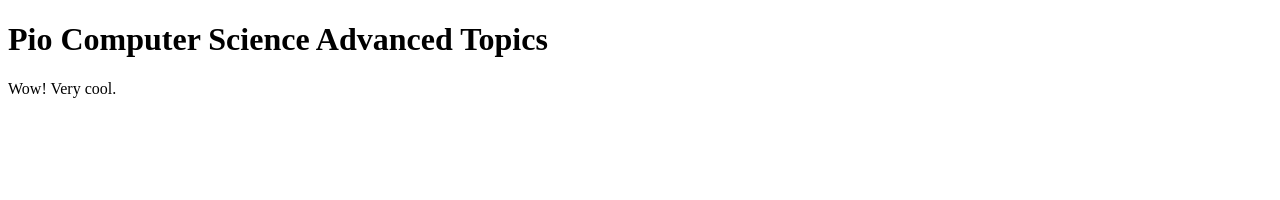
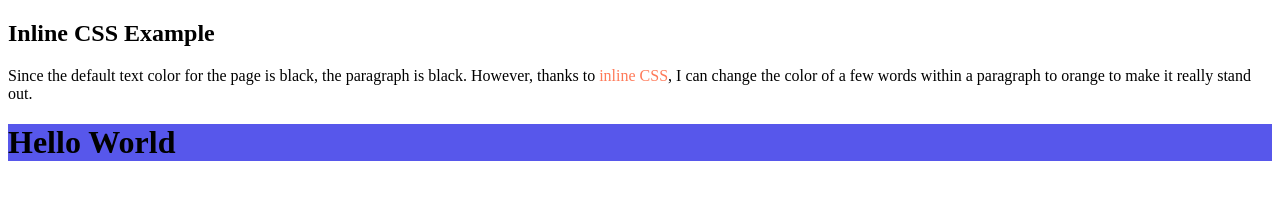
Before and after one commit to Justinhu4/PioAT, a plain HTML site: page index.html in a window 1280 px wide. Drawn offline with Linux system fonts and the light colour scheme.

Commit message:
testing commits

```diff
--- a/index.html
+++ b/index.html
@@ -2,8 +2,9 @@
 <html>
 <body>
 
-<h1>Pio Computer Science Advanced Topics</h1>
-<p>Wow! Very cool.</p>
+<h2>Inline CSS Example</h2>
+<p>Since the default text color for the page is black, the paragraph is black. However, thanks to <span style="color: #FF7A59">inline CSS</span>, I can change the color of a few words within a paragraph to orange to make it really stand out.</p>
+<h1 style="background-color:rgb(87, 87, 235);">Hello World</h1>
 
 </body>
 </html>
```
